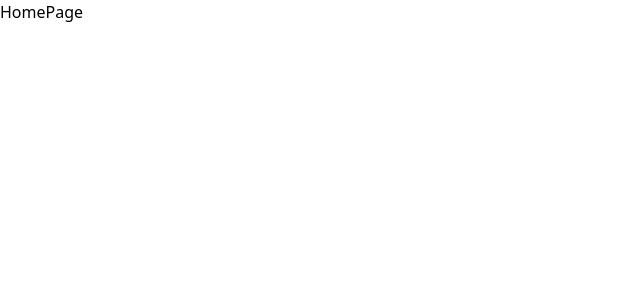
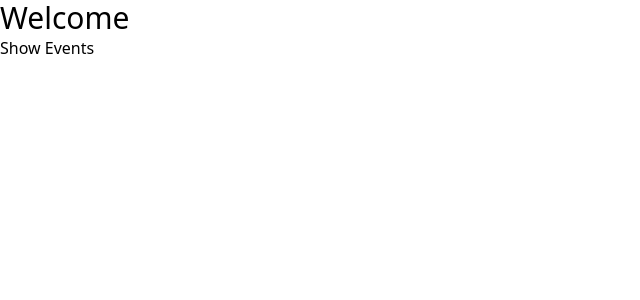
Before and after one commit to naonao-aaa/CommuniMeet-TS-Next14, a Next.js app: page / in a window 1280 px wide. Shown: the top 300 px of the page, without its empty margins (0-640 px from the left). Built offline with nearby package versions, Linux system fonts and the light colour scheme.

Commit message:
Event関連のベースファイルの雛形を作成。

```diff
--- /dev/null
+++ b/app/events/[id]/page.tsx
@@ -0,0 +1,7 @@
+import React from "react";
+
+const EventPage: React.FC = () => {
+  return <div>EventPage</div>;
+};
+
+export default EventPage;
--- /dev/null
+++ b/app/events/add/page.tsx
@@ -0,0 +1,7 @@
+import React from "react";
+
+const EventAddPage: React.FC = () => {
+  return <div>EventAddPage</div>;
+};
+
+export default EventAddPage;
--- /dev/null
+++ b/app/events/page.tsx
@@ -0,0 +1,13 @@
+import Link from "next/link";
+import React from "react";
+
+const EventsPage: React.FC = () => {
+  return (
+    <div>
+      <h1 className="text-3xl">Events</h1>
+      <Link href="/">Go Home</Link>
+    </div>
+  );
+};
+
+export default EventsPage;
--- a/app/page.tsx
+++ b/app/page.tsx
@@ -1,11 +1,13 @@
+import Link from "next/link";
 import React from "react";
 
-// export const metadata = {
-//   title: "Test",
-// };
-
 const HomePage: React.FC = () => {
-  return <div>HomePage</div>;
+  return (
+    <div>
+      <h1 className="text-3xl">Welcome</h1>
+      <Link href="/events">Show Events</Link>
+    </div>
+  );
 };
 
 export default HomePage;
```
